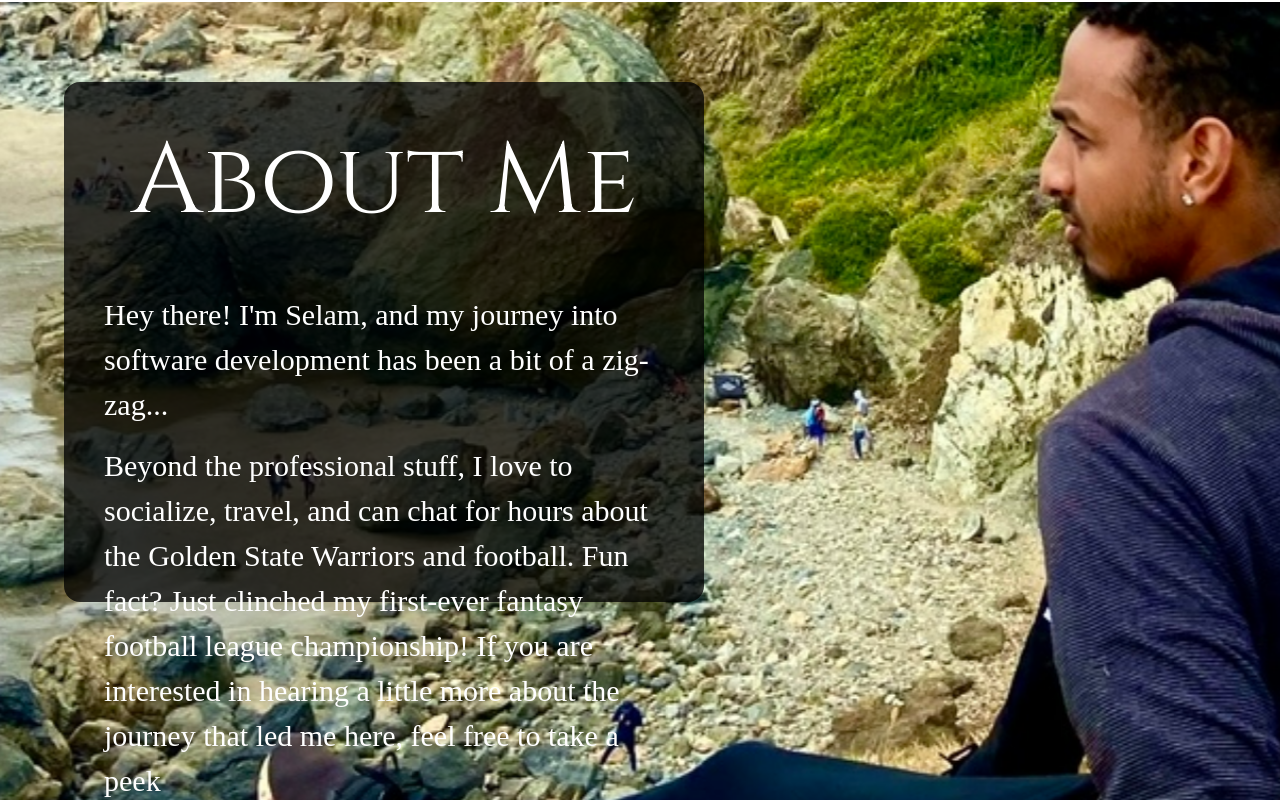
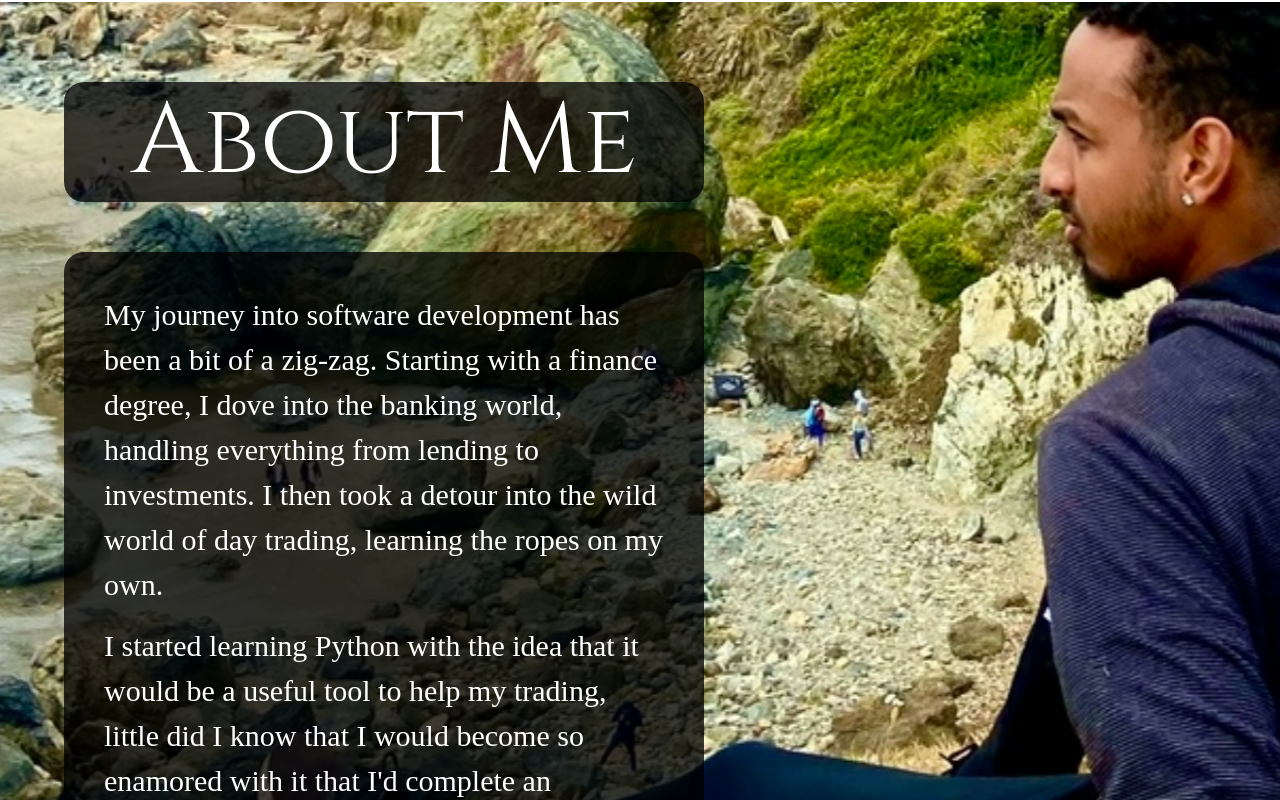
Before and after one commit to Slmbyn/my-portfolio, a React (Create React App) app: page / in a window 1280 px wide. Shown: the part 860-1660 px from the top of the page. Built offline with nearby package versions, Linux system fonts and the light colour scheme; a web font is replaced by a local one.

Commit message:
updates aboutme

```diff
--- a/src/components/AboutMe.js
+++ b/src/components/AboutMe.js
@@ -10,9 +10,9 @@ export default function AboutMe() {
                 <div>
                     <h1 className={`${styles['aboutMe']}`}>About Me</h1>
                     <div className={`${styles['aboutMeText']}`}>
-                        <p>Hey there! I&apos;m Selam, and my journey into software development has been a bit of a zig-zag...</p>
-                        <p>Beyond the professional stuff, I love to socialize, travel, and can chat for hours about the Golden State Warriors and football. Fun fact? Just clinched my first-ever fantasy football league championship!
-                            If you are interested in hearing a little more about the journey that led me here, feel free to take a peek</p>
+                        <p>My journey into software development has been a bit of a zig-zag. Starting with a finance degree, I dove into the banking world, handling everything from lending to investments. I then took a detour into the wild world of day trading, learning the ropes on my own.</p>
+                        <p>I started learning Python with the idea that it would be a useful tool to help my trading, little did I know that I would become so enamored with it that I&apos;d complete an immersive software engineering bootcamp.</p>
+                        <p>Beyond work, I&apos;m all about socializing, traveling, and can talk endlessly about the Golden State Warriors and football! </p>
                     </div>
                 </div>
             </div>
--- a/src/styles/AboutMe.module.css
+++ b/src/styles/AboutMe.module.css
@@ -3,10 +3,7 @@
     top: 10vh;
     left: 5vw;
     max-width: 50%;
-    height: 65vh;
-    padding: 40px;
-    color: white; /* Text color */
-    background-color: rgba(0, 0, 0, 0.764); /* Semi-transparent black background for text */
+     /* Semi-transparent black background for text */
 }
 
 .textContainer {
@@ -17,6 +14,9 @@
     /* font-size: 100px; */
     text-align: center;
     margin-bottom: .5em;
+    color: white; /* Text color */
+    background-color: rgba(0, 0, 0, 0.764);
+    border-radius: 20px;
 }
 
 .aboutMeText {
@@ -25,4 +25,10 @@
     font-family: "Fauna One", serif;
     font-weight: 100;
     font-style: normal;
+    /* height: 65vh; */
+    padding: 40px;
+    color: white; /* Text color */
+    background-color: rgba(0, 0, 0, 0.764);
+    margin-bottom: 1em;
+    border-radius: 20px;
 }
```
